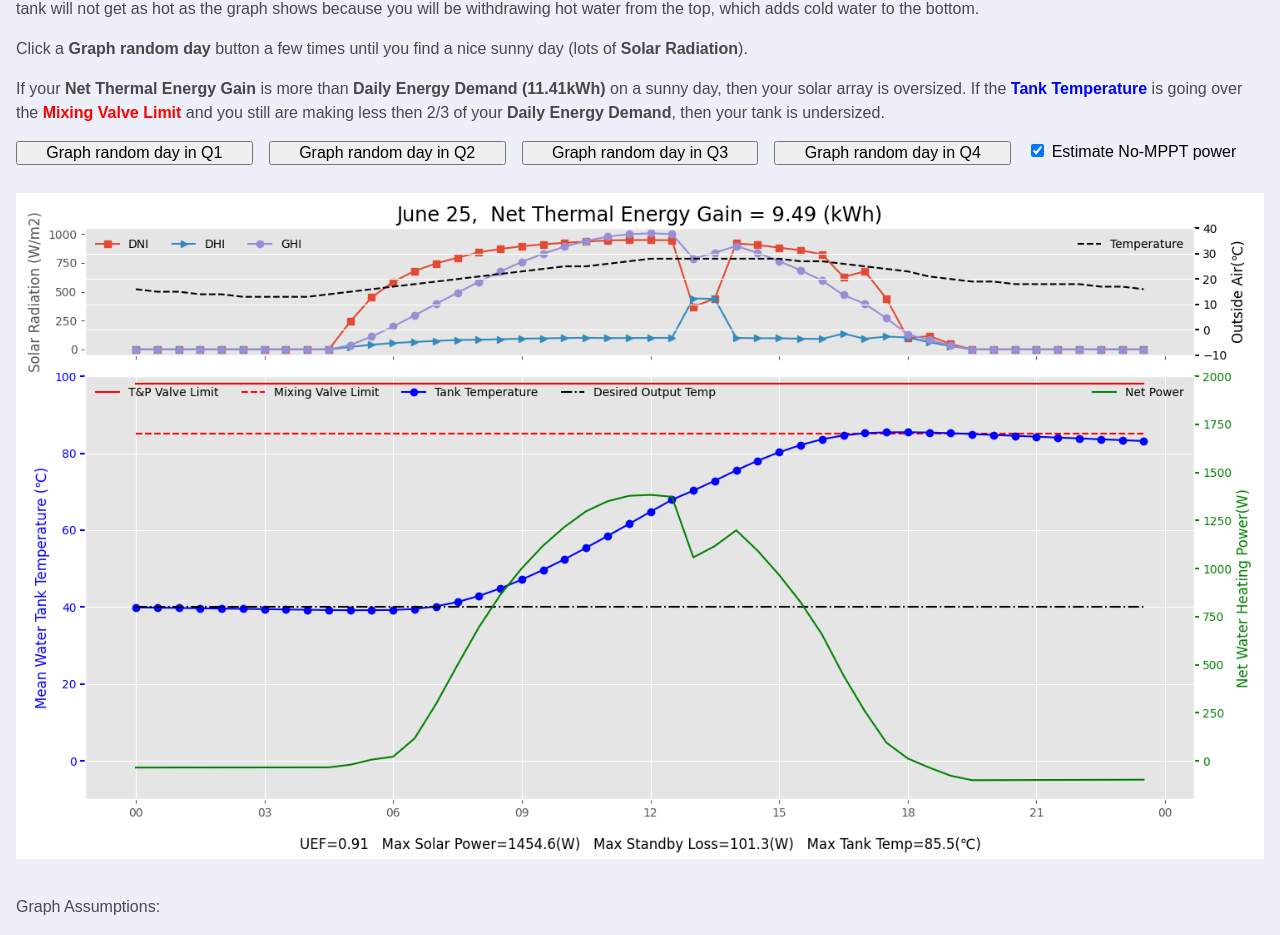
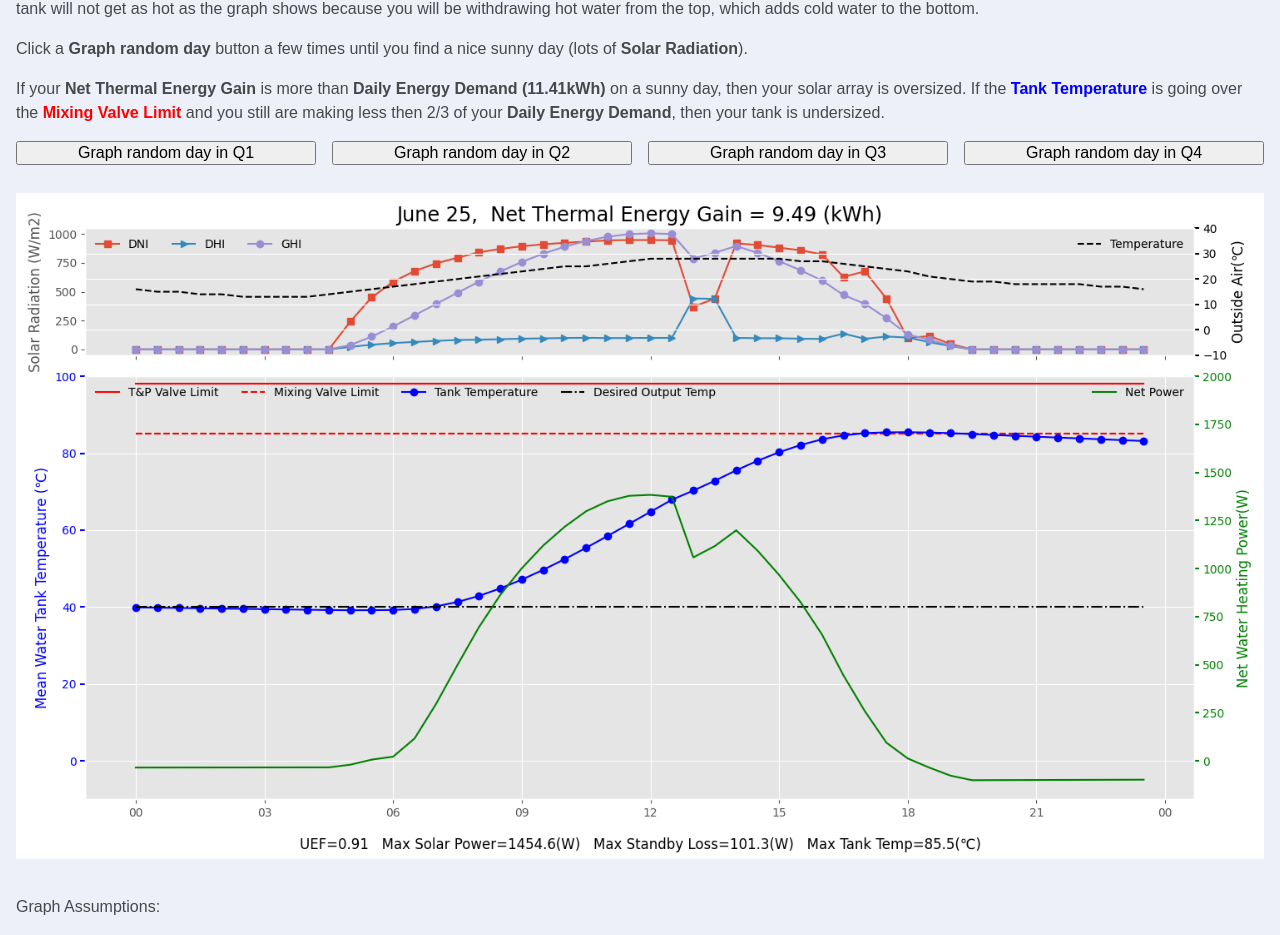
Before and after one commit to darrell-rg/solarcalc, a SvelteKit app: page / in a window 1280 px wide. Shown: the part 2855-3790 px from the top of the page. Built offline with nearby package versions, Linux system fonts and the light colour scheme; no server answers.

Commit message:
move non-mppt checkbox

```diff
--- a/src/routes/+page.svelte
+++ b/src/routes/+page.svelte
@@ -47,7 +47,7 @@
 		let pwr = nominalPower / 1000.0;
 		url =
 			url +
-			`day=${day}&lat=${$lat}&lng=${$lng}&tilt=${elevation}&azimuth=${azimuth}&pwr=${nominalPower}&losses=${losses}&module_type=${selectedModuleType.id}&liters=${tankSize}&uef=${energyFactor}&startingTemp=${hotWaterOutTemp}&Re=${elementR}&pps=${panelsPerString}&ps=${parallelStrings}`;
+			`day=${day}&lat=${$lat}&lng=${$lng}&tilt=${elevation}&azimuth=${azimuth}&pwr=${nominalPower}&losses=${losses}&module_type=${selectedModuleType.id}&liters=${tankSize}&uef=${energyFactor}&startingTemp=${hotWaterOutTemp}&Re=${Re}&pps=${panelsPerString}&ps=${parallelStrings}`;
 
 		const elem = document.getElementById('solarGraph');
 		if (elem) {
@@ -136,6 +136,7 @@
 			$Imp = newModule.I_mp_ref;
 			$Voc = newModule.V_oc_ref;
 			$Isc = newModule.I_sc_ref;
+			alllowNonMpptt = true;
 			console.log('moduleChanged!', newModule);
 		}
 	}
@@ -157,11 +158,12 @@
 	let wireResistance = 2.1;
 	let peakPrice = 0.285;
 	let offPeakPrice = 0.0792;
-	let nonMpptGraph = 1;
 	let losses = 14;
 
 	let selectedElement = elements[0];
 	let elementR = 0;
+	let alllowNonMpptt = false;
+	let nonMpptGraph = false;
 	// $: elementR = vpToR(elementV, elementP);
 	// let elementV = 120;
 	// let elementP = 2000;
@@ -609,10 +611,13 @@
 			<button on:click={(e) => makeGraphUrl(180, e)}> Graph random day in Q3</button>
 			<button on:click={(e) => makeGraphUrl(270, e)}> Graph random day in Q4</button>
 
-			<label>
-				<input type="checkbox" bind:checked={nonMpptGraph}  />
-				Estimate No-MPPT power
-			</label>
+			{#if alllowNonMpptt}
+				<label>
+					<input type="checkbox" bind:checked={nonMpptGraph}  />
+					Estimate Non-MPPT Power
+				</label>
+			{/if}
+
 		</div>
 	</span>
 	<br />
```
Also changed, not shown: 1 other file (tests, documents, lock files or other folders).
